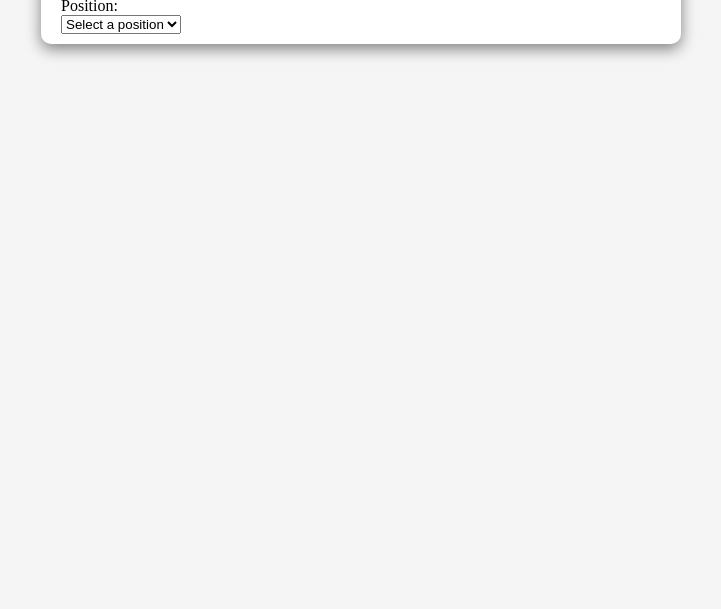
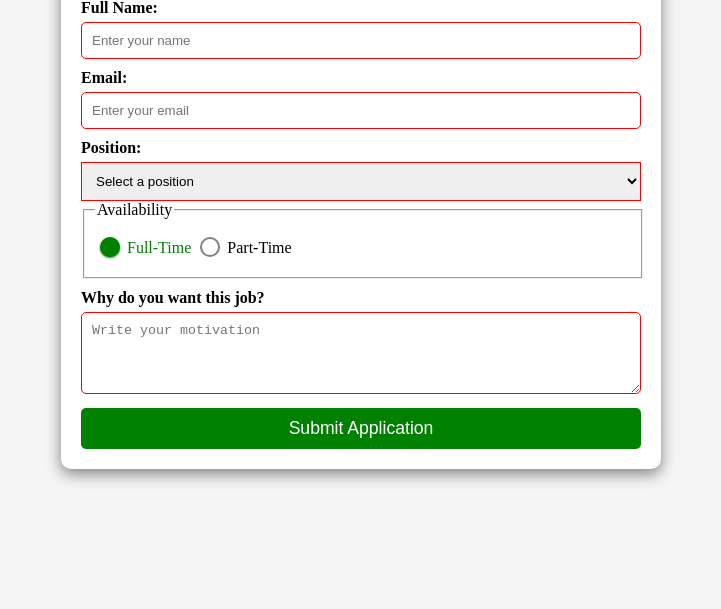
Before and after one commit to dungnq271/certified-fullstack-developer-curriculum, a plain HTML site: page responsive-web-design-certification/job-application-form/index.html in a window 1280 px wide. Shown: the part 191-800 px from the top of the page, without its empty margins (279-1000 px from the left). Drawn offline with Linux system fonts and the light colour scheme.

Commit message:
Update current project to be completed

```diff
--- a/responsive-web-design-certification/job-application-form/index.html
+++ b/responsive-web-design-certification/job-application-form/index.html
@@ -10,29 +10,52 @@
     <div class="container">
       <form>
         <h1 class="center">Job Application Form</h1>
-        <label for="full-name">Full Name: </label>
-        <input
-          type="text"
-          id="full-name"
-          value="full-name"
-          required
-          placeholder="Enter your name"
-        />
+        <label for="name">Full Name: </label>
+        <input type="text" id="name" required placeholder="Enter your name" />
         <label for="email">Email: </label>
         <input
           type="email"
           id="email"
-          value="email"
           required
           placeholder="Enter your email"
         />
         <label for="position">Position: </label>
-        <select name="position" id="position">
+        <select name="position" id="position" required>
           <option value="" selected>Select a position</option>
           <option value="developer">Developer</option>
           <option value="designer">Designer</option>
           <option value="manager">Manager</option>
         </select>
+        <fieldset class="radio-group">
+          <legend>Availability</legend>
+          <input
+            type="radio"
+            id="full-time"
+            name="availability"
+            class="availability-radio-btn"
+            value="full-time"
+            checked
+          />
+          <label for="full-time" class="availability">Full-Time</label>
+          <input
+            type="radio"
+            id="part-time"
+            name="availability"
+            class="availability-radio-btn"
+            value="part-time"
+          />
+          <label for="part-time" class="availability">Part-Time</label>
+        </fieldset>
+        <label for="message">Why do you want this job?</label>
+        <textarea
+          id="message"
+          name="message"
+          rows="4"
+          cols="82"
+          placeholder="Write your motivation"
+          required
+        ></textarea>
+        <button type="submit" class="submit-btn">Submit Application</button>
       </form>
     </div>
   </body>
--- a/responsive-web-design-certification/job-application-form/styles.css
+++ b/responsive-web-design-certification/job-application-form/styles.css
@@ -1,3 +1,7 @@
+* {
+  box-sizing: border-box;
+}
+
 body {
   background-color: whitesmoke;
 }
@@ -7,7 +11,7 @@ body {
   width: 80%;
   max-width: 600px;
   border-radius: 10px;
-  margin: 20px auto;
+  margin: 100px auto;
   padding: 10px 20px;
   box-shadow: 0 5px 15px gray;
 }
@@ -16,6 +20,98 @@ body {
   text-align: center;
 }
 
-label {
+label,
+legend {
+  margin: 10px 0 5px;
+}
+
+label:not(.availability) {
+  font-weight: 600;
   display: block;
 }
+
+input:not(.availability-radio-btn),
+select,
+fieldset,
+textarea,
+.submit-btn {
+  width: 100%;
+  padding: 10px;
+}
+
+input:first-of-type {
+  color: gray;
+}
+
+input:focus,
+textarea:focus {
+  border: orangered;
+}
+
+fieldset {
+  padding-bottom: 20px;
+}
+
+input:invalid,
+select:invalid,
+textarea:invalid {
+  border: 1px solid red;
+}
+
+input:valid,
+select:valid,
+textarea:valid {
+  border: 1px solid green;
+}
+
+.radio-group input[type="radio"] {
+  appearance: none;
+  width: 20px;
+  height: 20px;
+  border-radius: 50%;
+  border: 2px solid gray;
+  vertical-align: bottom;
+}
+
+.radio-group input[type="radio"]::before {
+  display: block;
+  content: " ";
+  width: 10px;
+  height: 10px;
+  border-radius: 50%;
+  /* transform: translate(3px, 3px) scale(0); */
+  /* transition: all 0.3s ease-in; */
+}
+
+.radio-group input[type="radio"]:checked {
+  background-color: green;
+  border: 2px solid green;
+  box-shadow: 0 1px 2px green;
+}
+
+.radio-group input[type="radio"]:checked + label {
+  color: green;
+}
+
+/* .radio-group input[type="radio"]:checked::before { */
+/*   transform: translate(3px, 3px) scale(1); */
+/*   background-color: green; */
+/* } */
+
+input,
+textarea,
+.submit-btn {
+  border-radius: 5px;
+}
+
+.submit-btn {
+  margin: 10px 0;
+  font-size: 1.1em;
+  background: green;
+  color: #fff;
+  border: none;
+}
+
+button:hover {
+  background-color: yellowgreen;
+}
```
